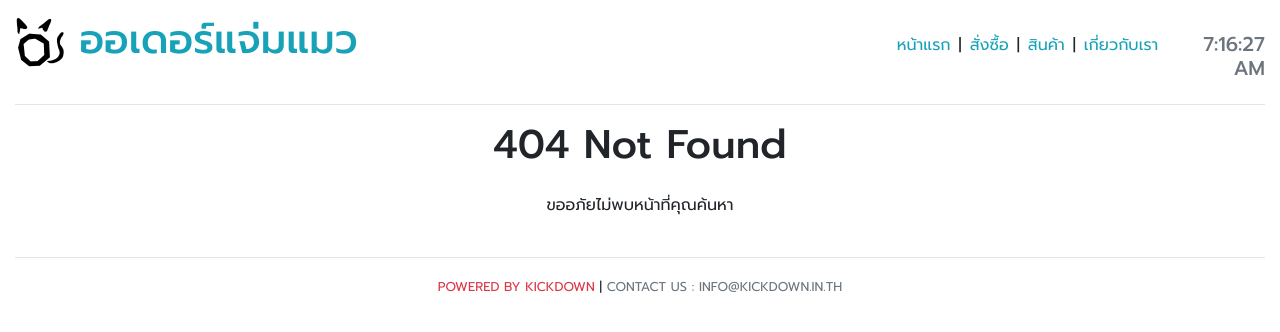
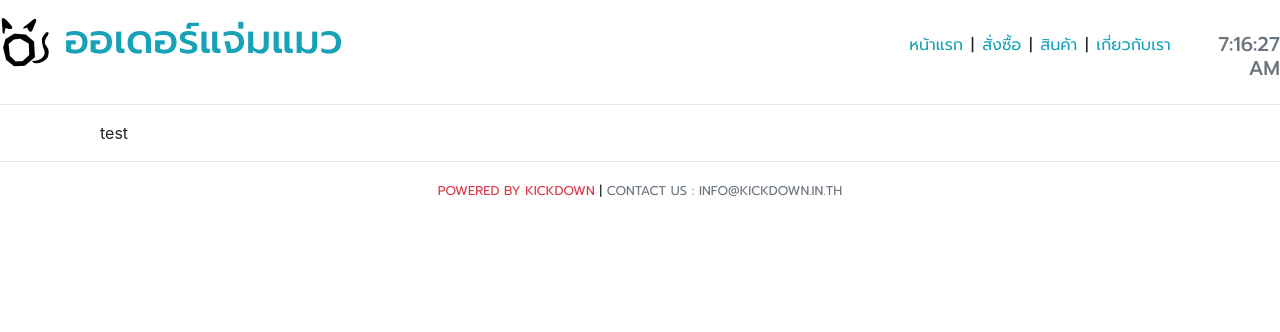
Before and after one commit to poomer123/react-product-management, a React (Create React App) app: page /product/add in a window 1280 px wide. Before the commit this address had no page. Shown: the top 332 px of the page. Built offline with nearby package versions, Linux system fonts and the light colour scheme.

Commit message:
Product Edit Page | /products/add และ /products/edit/:id

```diff
--- a/src/App.js
+++ b/src/App.js
@@ -4,6 +4,7 @@ import Home from './containers/Home'
 import About from './containers/About'
 import Order from './containers/order/Order'
 import Product from './containers/product/Product'
+import ProductEdit from './containers/product/ProductEdit'
 import NotFound from './containers/error/NotFound'
 
 class App extends Component {
@@ -15,6 +16,8 @@ class App extends Component {
                 <Route exact path="/about" component={About} />
                 <Route exact path="/order" component={Order} />
                 <Route exact path="/product" component={Product} />
+                <Route exact path="/product/add" component={ProductEdit} />
+                <Route exact path="/product/edit/:id" component={ProductEdit} />
                 <Route component={NotFound} />
             </Switch>
         )
--- /dev/null
+++ b/src/components/product/ProductForm.js
@@ -0,0 +1,16 @@
+import React, { Component } from 'react'
+import { reduxForm } from 'redux-form'
+
+class ProductForm extends Component {
+    render() {
+        return (
+            <form action="">
+                test
+            </form>
+        )
+    }
+}
+
+ProductForm = reduxForm({form : 'productForm'})(ProductForm)
+
+export default ProductForm
--- /dev/null
+++ b/src/containers/product/ProductEdit.js
@@ -0,0 +1,24 @@
+import React, { Component } from 'react'
+import Header from '../../components/Header'
+import Footer from '../../components/Footer'
+import ProductForm from '../../components/product/ProductForm'
+
+class ProductEdit extends Component {
+
+    render() {
+        return (
+            <div>
+                <Header />
+                <div className="container">
+                    <div className="col-md-5">
+                     <ProductForm />
+                    </div>
+                </div>
+
+                <Footer />
+            </div>
+        )
+    }
+}
+
+export default ProductEdit
--- a/src/reducers/index.js
+++ b/src/reducers/index.js
@@ -1,11 +1,13 @@
 import { combineReducers } from 'redux'
+import { reducer as reduxForm } from 'redux-form'
 import ProductReducer from './ProductReducer'
 import OrderReducer from './OrderReducer'
 
 
 const rootReducers = combineReducers({
     products: ProductReducer,
-    orders: OrderReducer
+    orders: OrderReducer,
+    form : reduxForm
 })
 
 export default rootReducers
```
